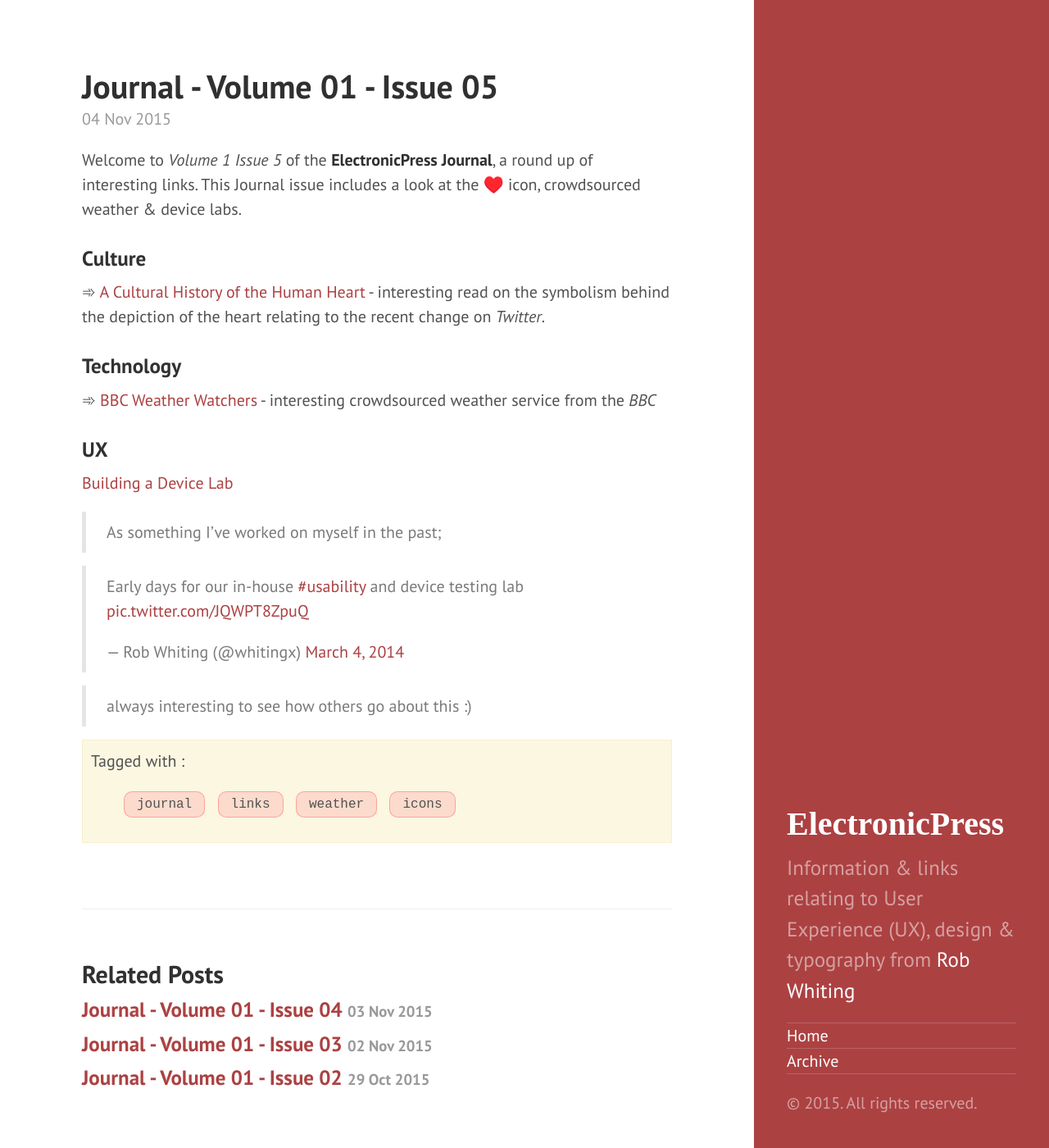
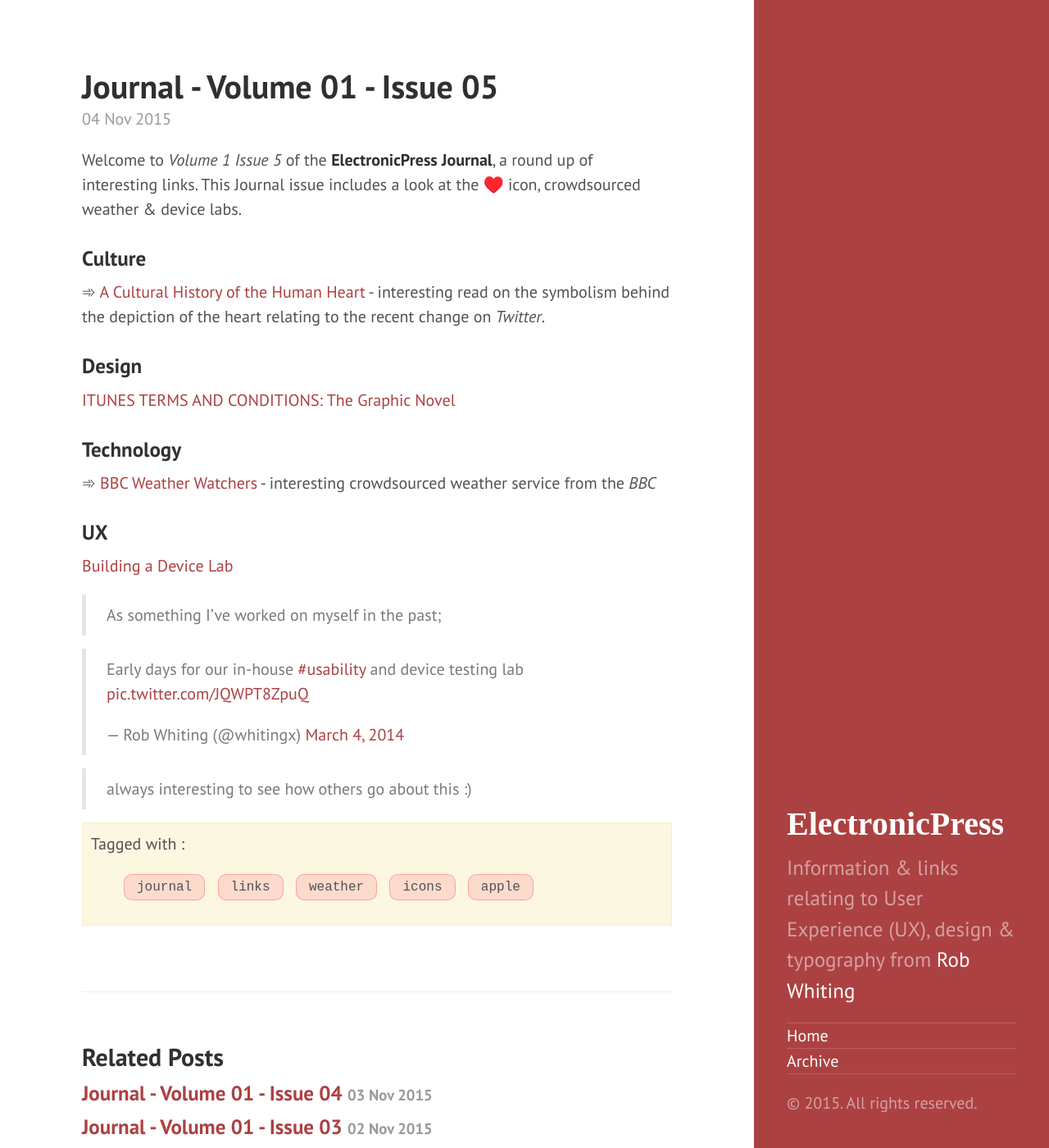
Before and after one commit to whitingx/whitingx.github.io, a Jekyll site: the page built from _posts/2015-11-04-journal-v1-i5.md, in a window 1280 px wide and 1400 px high. Shown: the whole window at 82% size. Built offline with Jekyll 4.4.1, drawn with Linux system fonts in a browser that asks for light colours; some web fonts are replaced; comment, search, counter and statistics services are not loaded.

Commit message:
update journal v1.5

```diff
--- a/_posts/2015-11-04-journal-v1-i5.md
+++ b/_posts/2015-11-04-journal-v1-i5.md
@@ -2,13 +2,17 @@
 published: true
 title: Journal - Volume 01 - Issue 05
 layout: post
-tags: [journal, links, weather, icons]
+tags: [journal, links, weather, icons, apple]
 ---
 Welcome to _Volume 1 Issue 5_ of the **ElectronicPress Journal**, a round up of interesting links. This Journal issue includes a look at the ♥️ icon, crowdsourced weather & device labs.
 
 ### Culture
 
 ➾ [A Cultural History of the Human Heart](http://www.heartsymbol.com/english/index.html) - interesting read on the symbolism behind the depiction of the heart relating to the recent change on _Twitter_.
+
+### Design
+
+[ITUNES TERMS AND CONDITIONS: The Graphic Novel](http://itunestandc.tumblr.com/)
 
 ### Technology
 
```
